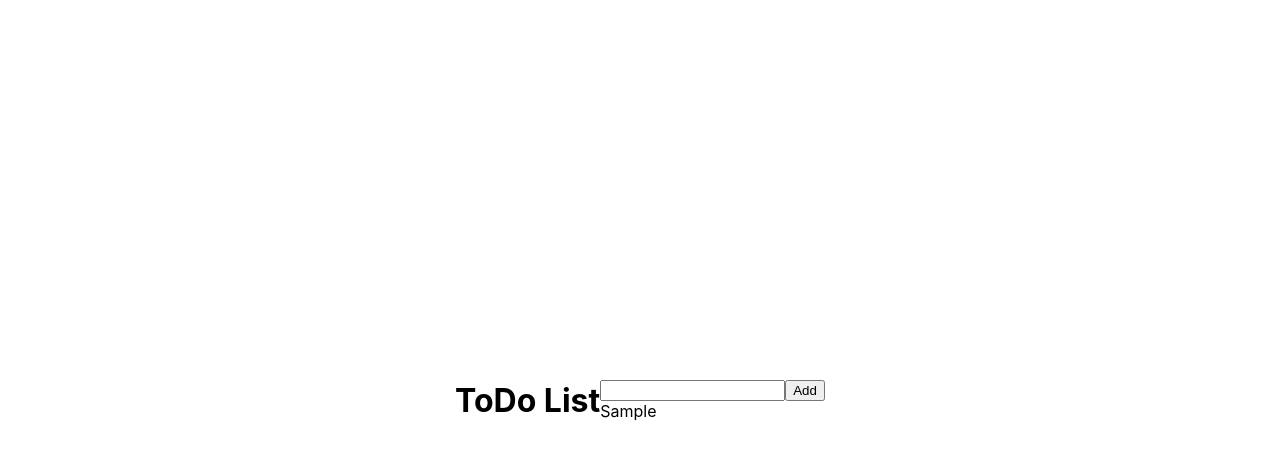
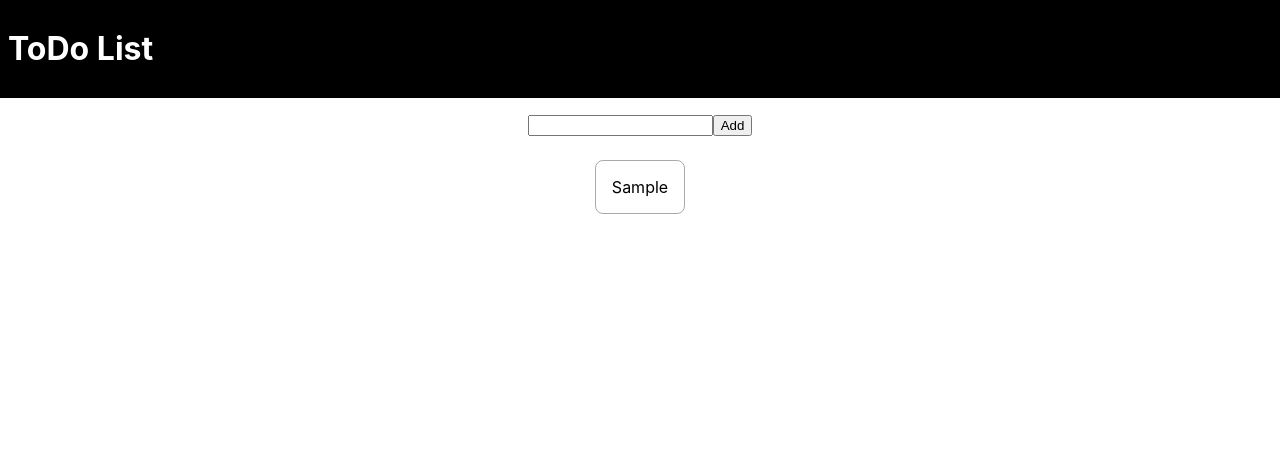
Before and after one commit to TheImplementer/react-todo-app, a React (Create React App) app: page / in a window 1280 px wide. Both pictures are taken after typing "Sample" into the empty fields and a click on the button "Add". Shown: the top 458 px of the page. Built offline with nearby package versions, Linux system fonts and the light colour scheme.

Commit message:
Adding basic styling with styled-components

```diff
--- a/package.json
+++ b/package.json
@@ -10,6 +10,7 @@
     "@types/react": "16.8.16",
     "@types/react-dom": "16.8.4",
     "@types/react-test-renderer": "^16.8.1",
+    "@types/styled-components": "^4.1.14",
     "@types/uuid": "^3.4.4",
     "enzyme": "^3.9.0",
     "enzyme-adapter-react-16": "^1.12.1",
@@ -18,6 +19,7 @@
     "react-dom": "^16.8.6",
     "react-scripts": "3.0.0",
     "react-test-renderer": "^16.8.6",
+    "styled-components": "^4.2.0",
     "typescript": "3.4.5",
     "uuid": "^3.3.2"
   },
--- a/src/components/App.tsx
+++ b/src/components/App.tsx
@@ -1,14 +1,22 @@
 import React from 'react';
-import './App.css';
+import styled from 'styled-components';
 import Header from './Header';
 import ToDoList from './ToDoList';
 
+const AppContainer = styled.div`
+  width: 100vw;
+  height: 100vh;
+  display: flex;
+  flex-direction: column;
+  justify-content: flex-start;
+`;
+
 const App: React.FC = () => {
   return (
-    <div className="app-container">
+    <AppContainer>
       <Header />
       <ToDoList />
-    </div>
+    </AppContainer>
   );
 };
 
--- a/src/components/Header.tsx
+++ b/src/components/Header.tsx
@@ -1,9 +1,19 @@
 import React from 'react';
+import styled from 'styled-components';
+
+const HeaderContainer = styled.div`
+  width: 100%;
+  background-color: #000;
+  color: #fff;
+  padding: 0.5rem;
+`;
+
+const AppTitle = styled.h1``;
 
 const Header: React.FC = () => (
-  <div>
-    <h1>ToDo List</h1>
-  </div>
+  <HeaderContainer>
+    <AppTitle>ToDo List</AppTitle>
+  </HeaderContainer>
 );
 
 export default Header;
--- a/src/components/ToDo.tsx
+++ b/src/components/ToDo.tsx
@@ -1,11 +1,19 @@
 import React from 'react';
+import styled from 'styled-components';
+
+const ToDoContainer = styled.div`
+  margin: 0.5rem;
+  border: 1px solid #aaa;
+  border-radius: 8px;
+  padding: 1rem;
+`;
 
 interface ToDoProps {
   description: string;
 }
 
 const ToDo: React.FC<ToDoProps> = props => {
-  return <div>{props.description}</div>;
+  return <ToDoContainer>{props.description}</ToDoContainer>;
 };
 
 export default ToDo;
--- a/src/components/ToDoList.tsx
+++ b/src/components/ToDoList.tsx
@@ -2,6 +2,20 @@ import React, { useState } from 'react';
 import uuid from 'uuid/v4';
 import AddNewToDo from './AddNewToDo';
 import ToDo from './ToDo';
+import styled from 'styled-components';
+
+const BodyContainer = styled.div`
+  display: flex;
+  flex-grow: 1;
+  flex-direction: column;
+  justify-content: flex-start;
+  align-items: center;
+  padding-top: 1rem;
+`;
+
+const EntriesContainer = styled.div`
+  padding-top: 1rem;
+`;
 
 interface ToDoEntry {
   id: string;
@@ -21,12 +35,14 @@ const ToDoList: React.FC = () => {
   }
 
   return (
-    <div>
+    <BodyContainer>
       <AddNewToDo onNewEntry={handleNewEntry} />
-      {entries.map((entry, idx) => (
-        <ToDo description={entry.description} key={entry.id} />
-      ))}
-    </div>
+      <EntriesContainer>
+        {entries.map(entry => (
+          <ToDo description={entry.description} key={entry.id} />
+        ))}
+      </EntriesContainer>
+    </BodyContainer>
   );
 };
 
```
Also changed, not shown: 1 other file (tests, documents, lock files or other folders).
